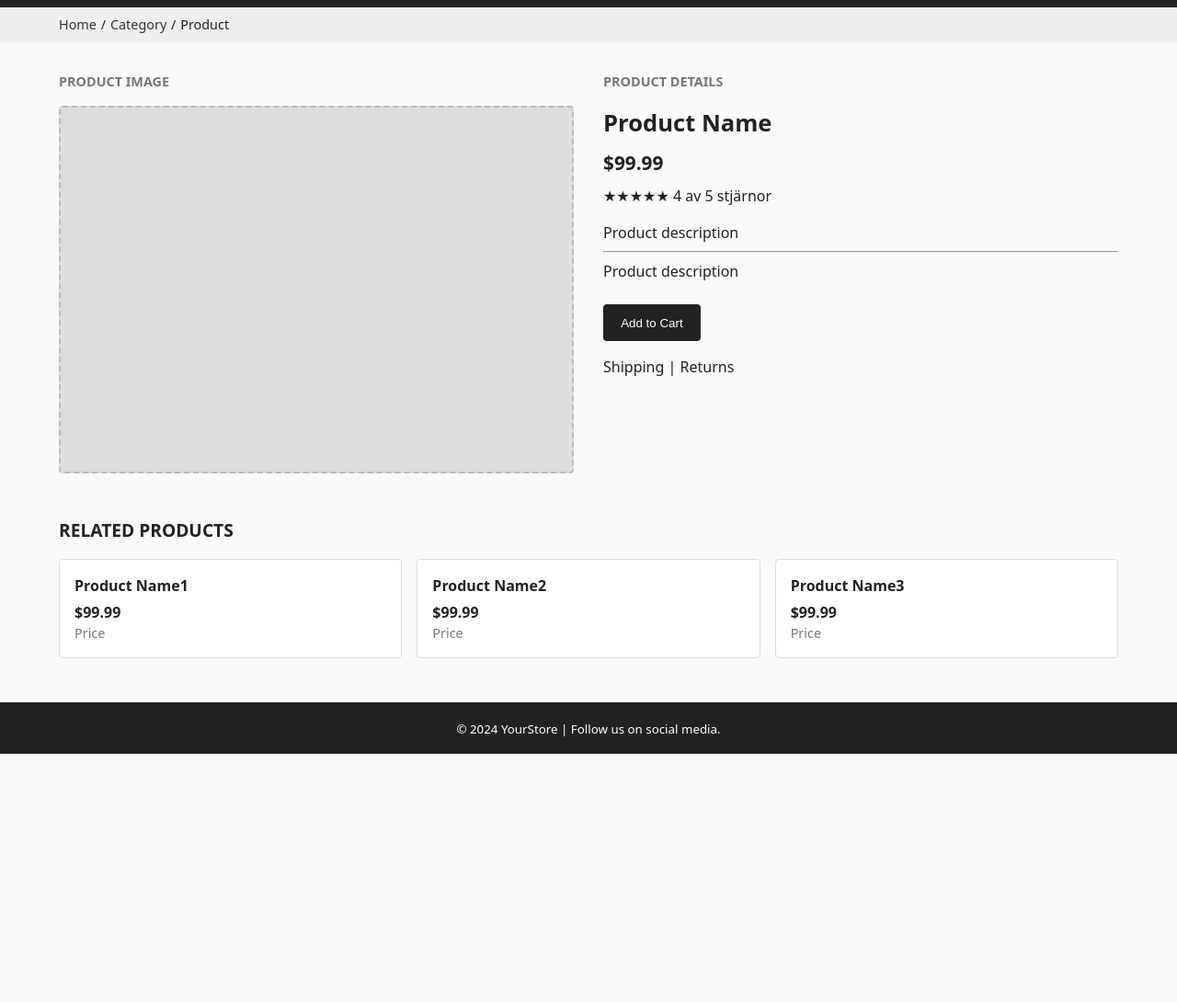
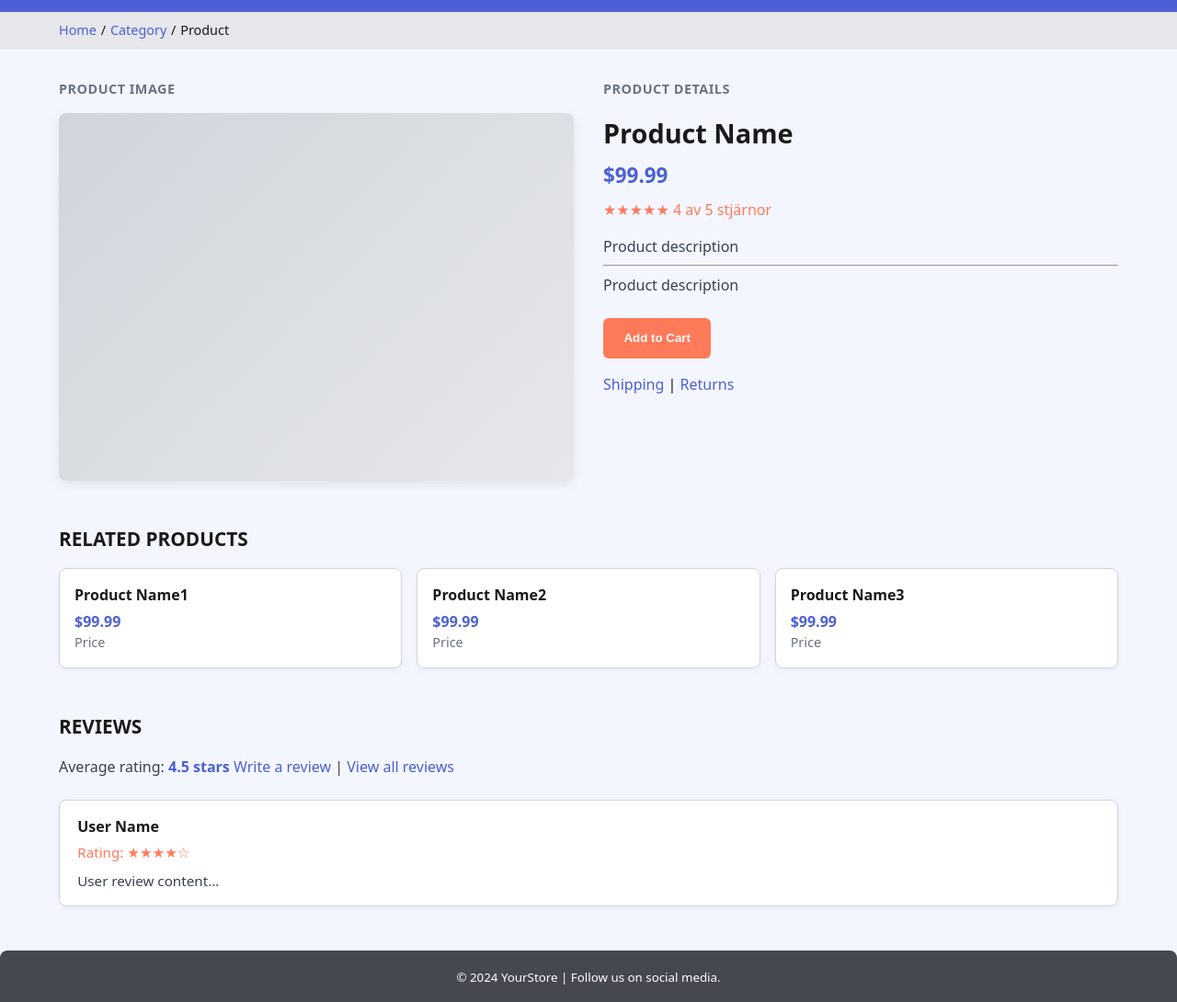
Before and after one commit to BobbyBrogrammer/v3_Workshop2_Vite, a website built with Vite: page produktsida/index.html in a window 1280 px wide. Shown: the part 48-1138 px from the top of the page at 92% size. Before the commit the page ends 868 px from the top, so only its background shows below. Built offline with nearby package versions, Linux system fonts and the light colour scheme.

Commit message:
add  REVIEWS section to index.html and change colors in style.css

```diff
--- a/produktsida/index.html
+++ b/produktsida/index.html
@@ -36,9 +36,7 @@
       <section class="product-top" aria-label="Produktinformation">
         <section class="panel product-media" aria-label="Produktbild">
           <h2 class="panel-title">PRODUCT IMAGE</h2>
-
           <div class="image-placeholder" role="img" aria-label="ProductPic (placeholder)"></div>
-
         </section>
 
         <section class="panel product-details" aria-labelledby="product-title">
@@ -90,8 +88,25 @@
         </div>
       </section>
 
+      <!-- ⭐ NEW: REVIEWS SECTION -->
+      <section class="reviews" aria-labelledby="reviews-title">
+        <h2 id="reviews-title" class="section-title">REVIEWS</h2>
+
+        <p class="average-rating">
+          Average rating: <strong>4.5 stars</strong>
+          <a href="#" class="write-review">Write a review</a>
+          <span class="sep" aria-hidden="true">|</span>
+          <a href="#" class="view-all">View all reviews</a>
+        </p>
+
+        <article class="review-card">
+          <h3 class="review-user">User Name</h3>
+          <p class="review-stars">Rating: ★★★★☆</p>
+          <p class="review-text">User review content...</p>
+        </article>
+      </section>
+      <!-- END REVIEWS -->
     </main>
-
 
     <footer class="site-footer">
       <div class="container footer-inner">
@@ -100,6 +115,5 @@
     </footer>
 
     <script type="module" src="/src/main.js"></script>
-
   </body>
 </html>
--- a/produktsida/src/style.css
+++ b/produktsida/src/style.css
@@ -10,8 +10,8 @@
 body {
   font-family: system-ui, sans-serif;
   line-height: 1.5;
-  background: #fafafa;
-  color: #222;
+  background: #F4F6FF; /* modern soft background */
+  color: #1A1A1A;
 }
 
 img,
@@ -29,9 +29,10 @@ svg {
    HEADER
 ------------------------------ */
 .site-header {
-  background: #222;
+  background: #4C5FD5; /* modern primary */
   color: #fff;
   padding: 1rem 0;
+  box-shadow: 0 2px 8px rgba(0,0,0,0.1);
 }
 
 .header-inner {
@@ -44,6 +45,7 @@ svg {
   color: #fff;
   text-decoration: none;
   font-weight: bold;
+  font-size: 1.2rem;
 }
 
 .nav {
@@ -55,13 +57,18 @@ svg {
 .nav-link {
   color: #fff;
   text-decoration: none;
+  opacity: 0.9;
+}
+
+.nav-link:hover {
+  opacity: 1;
 }
 
 .nav-icon {
   background: none;
   border: none;
   color: #fff;
-  font-size: 1.2rem;
+  font-size: 1.3rem;
   cursor: pointer;
 }
 
@@ -69,8 +76,8 @@ svg {
    BREADCRUMBS
 ------------------------------ */
 .breadcrumbs {
-  background: #eee;
-  padding: 0.5rem 0;
+  background: #E5E7EB;
+  padding: 0.6rem 0;
   font-size: 0.9rem;
 }
 
@@ -81,8 +88,9 @@ svg {
 }
 
 .breadcrumbs a {
-  color: #333;
+  color: #4C5FD5;
   text-decoration: none;
+  font-weight: 500;
 }
 
 /* ------------------------------
@@ -97,46 +105,57 @@ svg {
 .panel-title {
   font-size: 0.9rem;
   text-transform: uppercase;
-  color: #777;
+  color: #6B7280;
   margin-bottom: 1rem;
+  letter-spacing: 0.5px;
 }
 
 .image-placeholder {
   width: 100%;
   height: 250px;
-  background: #ddd;
-  border: 2px dashed #bbb;
-  border-radius: 4px;
+  background: linear-gradient(135deg, #D1D5DB, #E5E7EB);
+  border-radius: 8px;
+  box-shadow: 0 4px 12px rgba(0,0,0,0.08);
 }
 
 /* PRODUCT DETAILS */
 .product-name {
-  font-size: 1.6rem;
+  font-size: 1.8rem;
   margin-bottom: 0.5rem;
+  font-weight: 700;
 }
 
 .price {
-  font-size: 1.3rem;
+  font-size: 1.4rem;
   font-weight: bold;
+  color: #4C5FD5;
   margin-bottom: 0.5rem;
 }
 
 .rating {
   margin-bottom: 1rem;
+  color: #FF7A59;
 }
 
 .desc {
   margin: 0.5rem 0;
+  color: #374151;
 }
 
 .cta {
   margin-top: 1rem;
-  padding: 0.8rem 1.2rem;
-  background: #222;
+  padding: 0.9rem 1.4rem;
+  background: #FF7A59; /* modern accent */
   color: #fff;
   border: none;
   cursor: pointer;
-  border-radius: 4px;
+  border-radius: 6px;
+  font-weight: 600;
+  transition: 0.2s;
+}
+
+.cta:hover {
+  background: #ff6a43;
 }
 
 .meta {
@@ -144,8 +163,9 @@ svg {
 }
 
 .meta a {
-  color: #222;
+  color: #4C5FD5;
   text-decoration: none;
+  font-weight: 500;
 }
 
 /* ------------------------------
@@ -156,8 +176,10 @@ svg {
 }
 
 .section-title {
-  font-size: 1.2rem;
+  font-size: 1.3rem;
   margin-bottom: 1rem;
+  font-weight: 700;
+  color: #1A1A1A;
 }
 
 .related-grid {
@@ -168,22 +190,92 @@ svg {
 .related-card {
   background: #fff;
   padding: 1rem;
-  border: 1px solid #ddd;
-  border-radius: 4px;
+  border: 1px solid #D1D5DB;
+  border-radius: 8px;
+  box-shadow: 0 2px 6px rgba(0,0,0,0.05);
+  transition: 0.2s;
+}
+
+.related-card:hover {
+  transform: translateY(-3px);
+  box-shadow: 0 4px 12px rgba(0,0,0,0.08);
 }
 
 .related-name {
   font-size: 1rem;
   margin-bottom: 0.3rem;
+  font-weight: 600;
 }
 
 .related-price {
   font-weight: bold;
+  color: #4C5FD5;
 }
 
 .muted {
-  color: #777;
+  color: #6B7280;
   font-size: 0.9rem;
+}
+
+/* ------------------------------
+   REVIEWS
+------------------------------ */
+.reviews {
+  margin-top: 3rem;
+}
+
+.average-rating {
+  font-size: 1rem;
+  margin-bottom: 1.5rem;
+  color: #374151;
+}
+
+.average-rating strong {
+  color: #4C5FD5;
+}
+
+.average-rating a {
+  color: #4C5FD5;
+  text-decoration: none;
+  font-weight: 500;
+}
+
+.average-rating a:hover {
+  text-decoration: underline;
+}
+
+.review-card {
+  background: #fff;
+  padding: 1rem 1.2rem;
+  border: 1px solid #D1D5DB;
+  border-radius: 8px;
+  box-shadow: 0 2px 6px rgba(0,0,0,0.05);
+  margin-bottom: 1rem;
+  transition: 0.2s;
+}
+
+.review-card:hover {
+  transform: translateY(-3px);
+  box-shadow: 0 4px 12px rgba(0,0,0,0.08);
+}
+
+.review-user {
+  font-size: 1rem;
+  font-weight: 600;
+  margin-bottom: 0.3rem;
+  color: #1A1A1A;
+}
+
+.review-stars {
+  color: #FF7A59;
+  margin-bottom: 0.5rem;
+  font-size: 0.95rem;
+}
+
+.review-text {
+  color: #374151;
+  font-size: 0.95rem;
+  line-height: 1.5;
 }
 
 /* ------------------------------
@@ -192,16 +284,15 @@ svg {
 .site-footer {
   margin-top: 3rem;
   padding: 1rem 0;
-  background: #222;
+  background: #454751;
   color: #fff;
   text-align: center;
+  border-radius: 8px 8px 0 0;
 }
 
 /* ------------------------------
    MEDIA QUERIES
 ------------------------------ */
-
-/* Tablet */
 @media (min-width: 600px) {
   .product-top {
     grid-template-columns: 1fr 1fr;
@@ -216,7 +307,6 @@ svg {
   }
 }
 
-/* Desktop */
 @media (min-width: 900px) {
   .product-top {
     grid-template-columns: 1fr 1fr;
```
Also changed, not shown: 1 other file.
